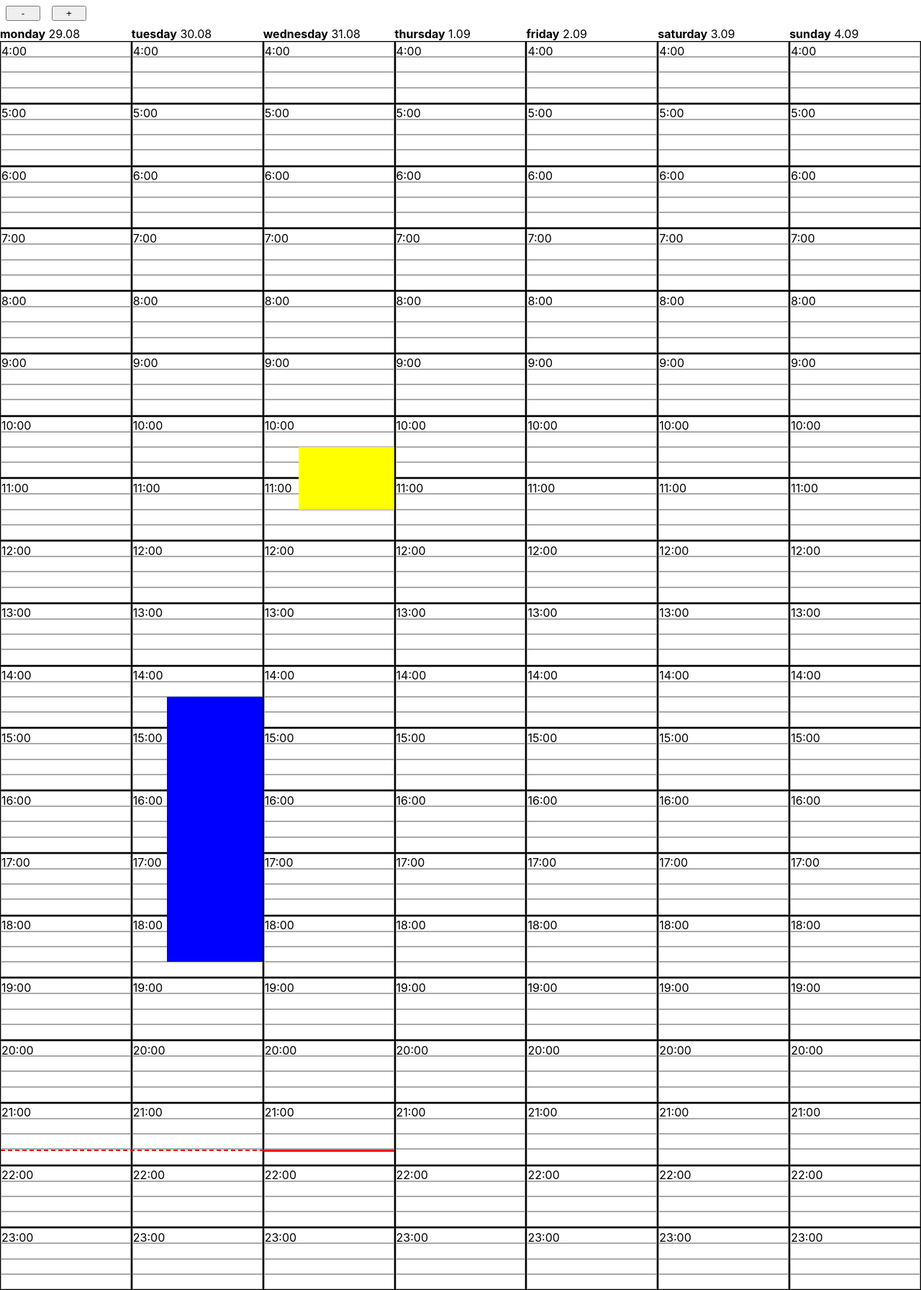
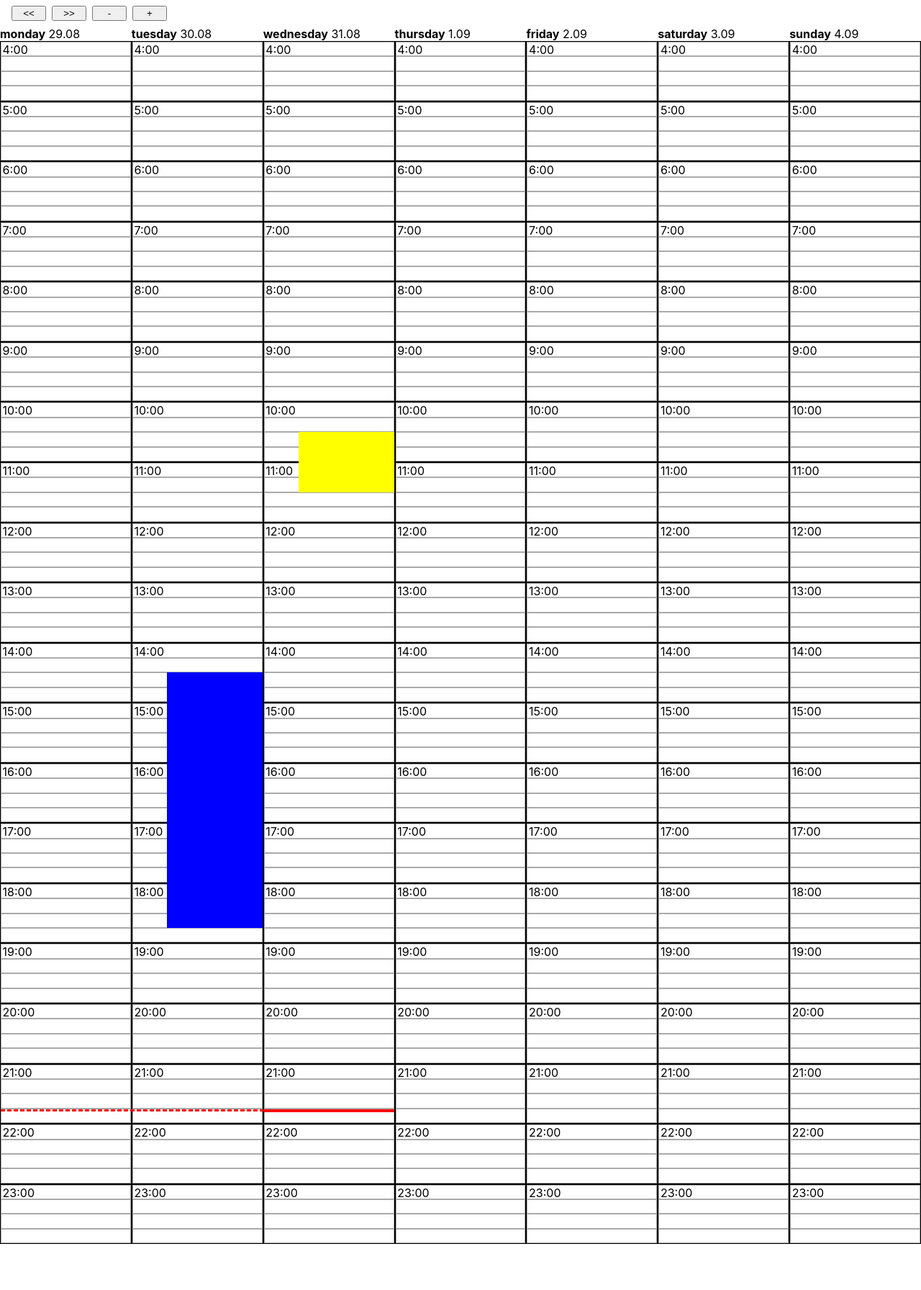
Before and after one commit to MaciejGrudziaz/personal-planner, a React (Create React App) app in the folder frontend/: page / in a window 1280 px wide. Shown: the whole page at 72% size. After the commit the page ends 1728 px from the top, so only its background shows below. Built offline with nearby package versions, Linux system fonts and the light colour scheme.

Commit message:
dynamic calendar size change

```diff
--- a/frontend/src/views/calendar/calendar.css
+++ b/frontend/src/views/calendar/calendar.css
@@ -5,7 +5,12 @@
     justify-content: space-around;
 }
 
+.btn-row {
+    display: flex;
+    margin: 0.5rem 0.5rem;
+}
+
 .change-week-btn {
     width: 3rem;
-    margin: 0.5rem 0.5rem;
+    margin-left: 0.5rem;
 }
--- a/frontend/src/views/calendar/calendar.tsx
+++ b/frontend/src/views/calendar/calendar.tsx
@@ -33,6 +33,11 @@ function isPointInsideCell(cell: CellInfo, point: Position) {
         && point.y >= cell.y && point.y <= cell.y + cell.height;
 }
 
+interface FontState {
+    size: number;
+    changed: boolean;
+}
+
 function Calendar(props: Props) {
     const [isGrabbed, setGrabbed] = useState(false);
     const [resizeAction, setResize] = useState({state: false, direction: undefined} as ResizeAction);
@@ -41,6 +46,7 @@ function Calendar(props: Props) {
     const [tasks, setTasks] = useState(new Array() as Task[]);
     const [cells, setCells] = useState(new Map() as Map<number, Map<number, CellInfo[]>>);
     const [pointerState, setPointerState] = useState(undefined as undefined | PointerState);
+    const [calendarFont, setCalendarFont] = useState({size: 12, changed: false} as FontState);
     const [isInitialized, init] = useState(false);
     const dayMapping: Map<number, string> = new Map([[0, "monday"], [1, "tuesday"], [2, "wednesday"], [3, "thursday"], [4, "friday"], [5, "saturday"], [6, "sunday"]]);
 
@@ -48,7 +54,15 @@ function Calendar(props: Props) {
     const dispatch = useDispatch();
 
     useEffect(()=>{
-        if(isInitialized) { return; }
+        console.log("redraw");
+        if(isInitialized) {
+            if(calendarFont.changed) {
+                updateCellsInStore();
+                setCalendarFont({size: calendarFont.size, changed: false});
+            }
+            // updateCellsInStore();
+            return;
+        }
         window.addEventListener('resize', updateCellsInStore);
         updateCellsInStore();
         fetchTasks();
@@ -95,6 +109,10 @@ function Calendar(props: Props) {
             setTasks([...tasks]);
         }
     };
+
+    const updateCalendarFontSize = (diff: number)=>{
+        setCalendarFont({size: calendarFont.size + diff, changed: true});
+    }
 
     const updateCellsInStore = ()=>{
         cells.forEach((hourMap: Map<number, CellInfo[]>, day: number)=>{
@@ -313,15 +331,19 @@ function Calendar(props: Props) {
 
     return (
         <>
+            <div className="btn-row">
                 <button type="button" className="change-week-btn" onClick={()=>{
                     init(false);
                     props.changeWeek(calcDate(-7));
-            }}>-</button>
+                }}>&lt;&lt;</button>
                 <button type="button" className="change-week-btn" onClick={()=>{
                     init(false);
                     props.changeWeek(calcDate(7));
-            }}>+</button>
-            <div className="calendar-view"
+                }}>&gt;&gt;</button>
+                <button type="button" className="change-week-btn" onClick={()=>updateCalendarFontSize(-1)}>-</button>
+                <button type="button" className="change-week-btn" onClick={()=>updateCalendarFontSize(1)}>+</button>
+            </div>
+            <div className="calendar-view" style={{fontSize: `${calendarFont.size}pt`}}
                 onMouseUp={()=>{
                     if(!isGrabbed && !resizeAction.state) { return; }
                     if(isGrabbed) { grabActionFinalizer(); }
--- a/frontend/src/views/calendar/current-time-pointer.css
+++ b/frontend/src/views/calendar/current-time-pointer.css
@@ -1,7 +1,7 @@
 .time-pointer {
     height: 0;
     border-width: 0;
-    border-top-width: 0.15rem;
+    border-top-width: 0.2rem;
     border-top-style: solid;
     border-top-color: red;
     position: absolute;
--- a/frontend/src/views/calendar/current-time-pointer.tsx
+++ b/frontend/src/views/calendar/current-time-pointer.tsx
@@ -26,7 +26,7 @@ function CurrentTimePointer(props: Props) {
         return (
             <>
                 <div className="time-pointer" style={{width: props.state.x - props.state.baseX, top: props.state.y, left: props.state.baseX, borderTopStyle: "dashed"}} />
-                <div className="time-pointer" style={{width: props.state.width, top: props.state.y, left: props.state.x, borderTopWidth: "0.2rem"}} />
+                <div className="time-pointer" style={{width: props.state.width, top: props.state.y, left: props.state.x, borderTopWidth: "0.3rem"}} />
             </>
         );
     }
--- a/frontend/src/views/calendar/day.tsx
+++ b/frontend/src/views/calendar/day.tsx
@@ -78,7 +78,7 @@ function Day(props: Props) {
 
     return (
         <div className="day">
-            <div><b>{props.dayName}</b> {getDate()}</div>
+            <div style={{fontSize: "1rem"}}><b>{props.dayName}</b> {getDate()}</div>
             <div>
                 {hoursList}
             </div>
--- a/frontend/src/views/calendar/hour.css
+++ b/frontend/src/views/calendar/hour.css
@@ -5,8 +5,7 @@
 .quarter-row {
     height: 1em;
     border: 1px solid #aaa;
-    padding-left: 3rem;
-    padding-right: 0.5rem;
-    padding-top: 0.1rem;
-    padding-bottom: 0.1rem;
+    padding-left: 3.1em;
+    padding-right: 0.5em;
+    padding-bottom: 0.15em;
 }
--- a/frontend/src/views/calendar/hour.tsx
+++ b/frontend/src/views/calendar/hour.tsx
@@ -24,7 +24,7 @@ function Hour(props: Props) {
 
     return (
         <div key={props.hour} className="hour-row">
-            <div ref={firsQuarterRef} className="quarter-row"><span style={{marginLeft: "-3rem"}}>{props.hour}:00</span></div>
+            <div ref={firsQuarterRef} className="quarter-row"><span style={{marginLeft: "-3em"}}>{props.hour}:00</span></div>
             <div ref={secondQuarterRef} className="quarter-row"/>
             <div ref={thirdQuarterRef} className="quarter-row"/>
             <div ref={fourthQuarterRef} className="quarter-row"/>
--- a/frontend/src/views/calendar/task.tsx
+++ b/frontend/src/views/calendar/task.tsx
@@ -56,11 +56,11 @@ export class Task {
     }
 
     addPadding() {
-        this.padding += parseFloat(getComputedStyle(document.documentElement).fontSize) / 2;
+        this.padding += this.minHeight / 2;
     }
 
     getLeftPadding(): number {
-        return 3 * parseFloat(getComputedStyle(document.documentElement).fontSize) + this.padding;
+        return 3 * this.minHeight + this.padding;
     }
 
     getRightPadding(): number {
@@ -148,9 +148,16 @@ export class Task {
         if(startCell === undefined) { return; }
         const pos = new Position(startCell.x, startCell.y);
         const width = startCell.width;
+
+        const startCellEl = startCell.ref.current;
+        if(startCellEl === null) { return; }
+
         this.x = pos.x;
         this.y = pos.y;
         this.width = width;
+        this.minHeight = parseFloat(getComputedStyle(startCellEl).fontSize);
+        console.log(`fontSize: ${this.minHeight}`);
+        //this.minHeight = startCellEl.style.fontSize;
 
         const endHourValue = this.getHour(this.endTime);
         if(endHourValue === undefined) { return; }
@@ -169,7 +176,7 @@ export class Task {
 }
 
 function CalendarTask(props: Props) {
-    const padding = 0.3 * parseFloat(getComputedStyle(document.documentElement).fontSize);
+    // const padding = 0.3 * parseFloat(getComputedStyle(document.documentElement).fontSize);
     return (
         <>
         <div className="bar" style={{left: props.left, top: props.top, width: props.width, zIndex: props.zIndex + 1}}
@@ -182,7 +189,7 @@ function CalendarTask(props: Props) {
                 props.grabbed(new Position(event.pageX, event.pageY));
             }}
         />
-        <div className="bar" style={{left: props.left, top: props.top + props.height - padding, width: props.width, zIndex: props.zIndex + 1}}
+        <div className="bar" style={{left: props.left, top: props.top + props.height, width: props.width, zIndex: props.zIndex + 1}}
             onMouseDown={(event)=>{
                 props.resize(new Position(event.pageX, event.pageY), ResizeDir.down);
             }}
```
Lines whose indentation alone changed are shown as unchanged.
